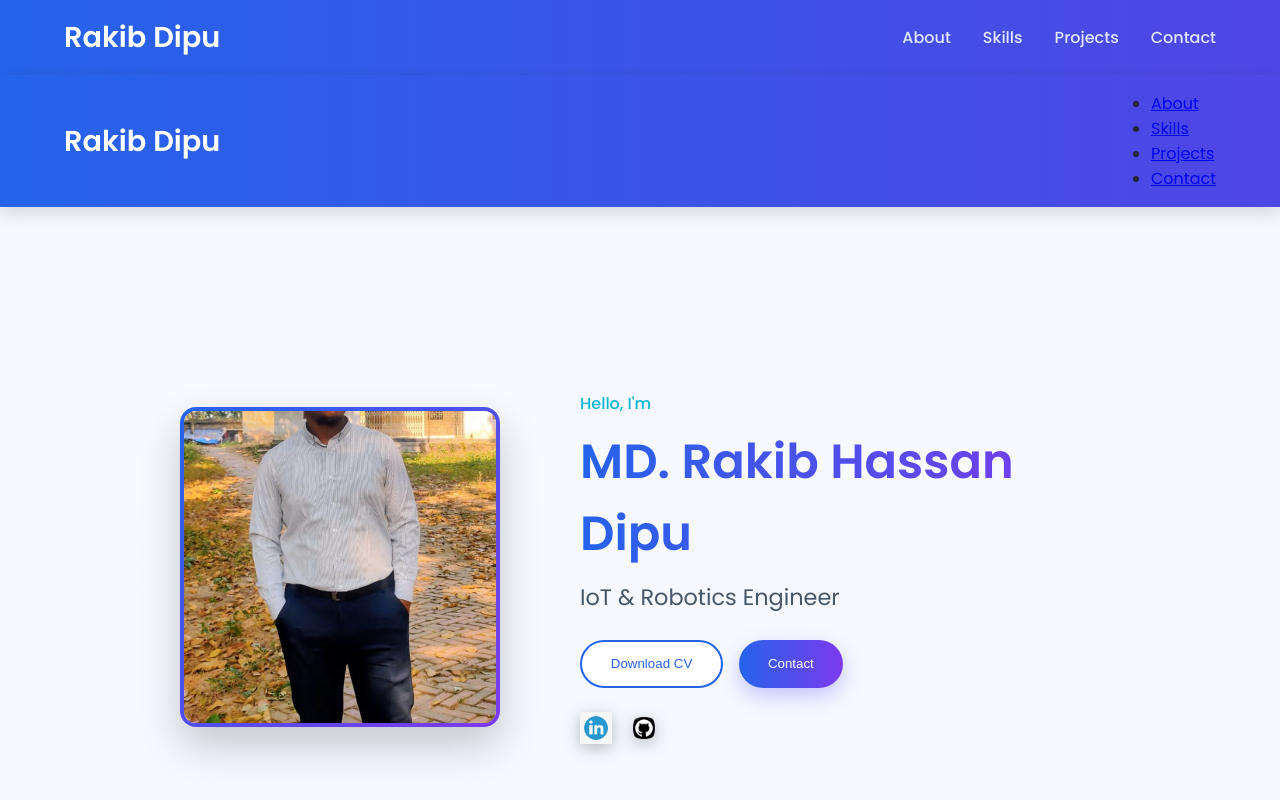
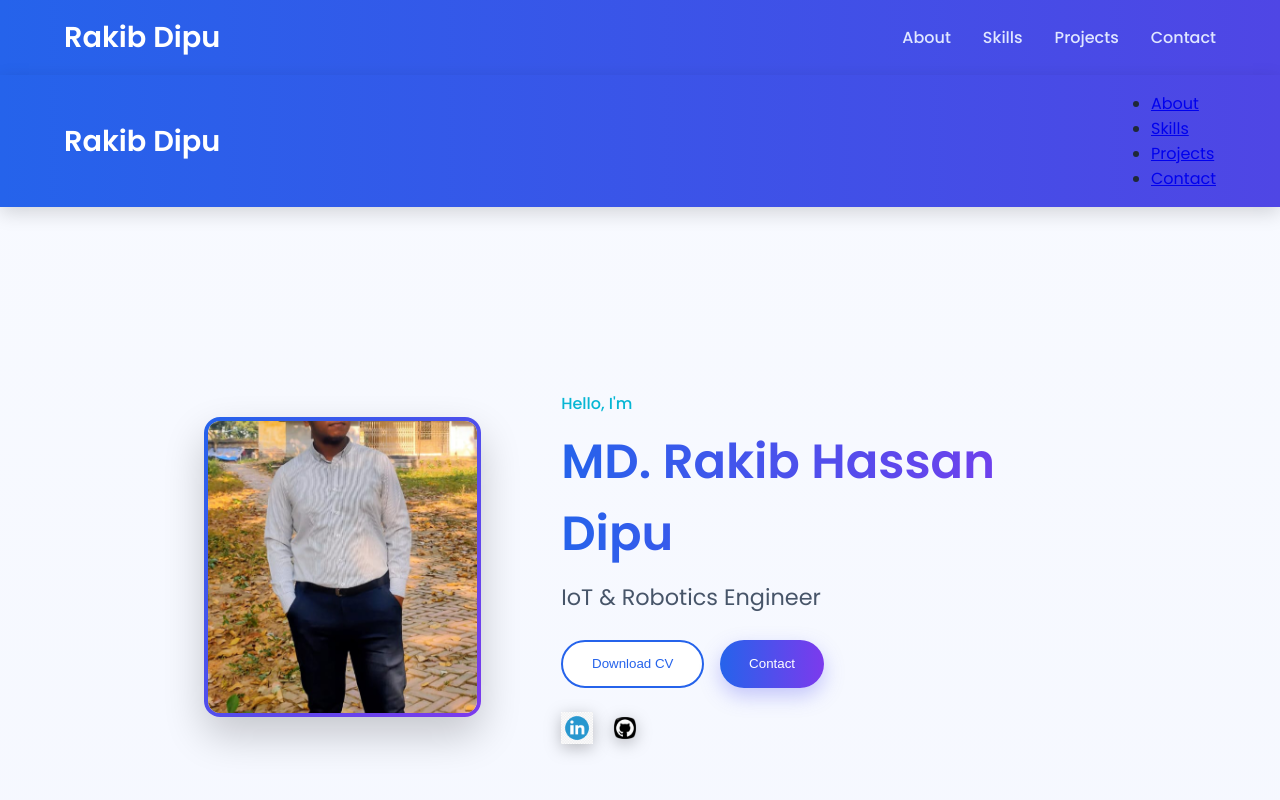
Before and after one commit to rakibdipu/rakibdipu.github.io, a plain HTML site: page index.html in a window 1280 px wide. Shown: the top 800 px of the page. Drawn offline with Linux system fonts and the light colour scheme.

Commit message:
Update style.css

```diff
--- a/css/style.css
+++ b/css/style.css
@@ -71,13 +71,13 @@ nav {
   gap: 5rem;
   min-height: 90vh;
   padding: 0 4rem;
-  max-width: 1200px;
+  max-width: 1000px;
   margin: auto;
 }
 
 .section__pic-container {
-  width: 320px;
-  height: 320px;
+  width: 300px;
+  height: 300px;
 }
 
 .section__pic-container img {
```
